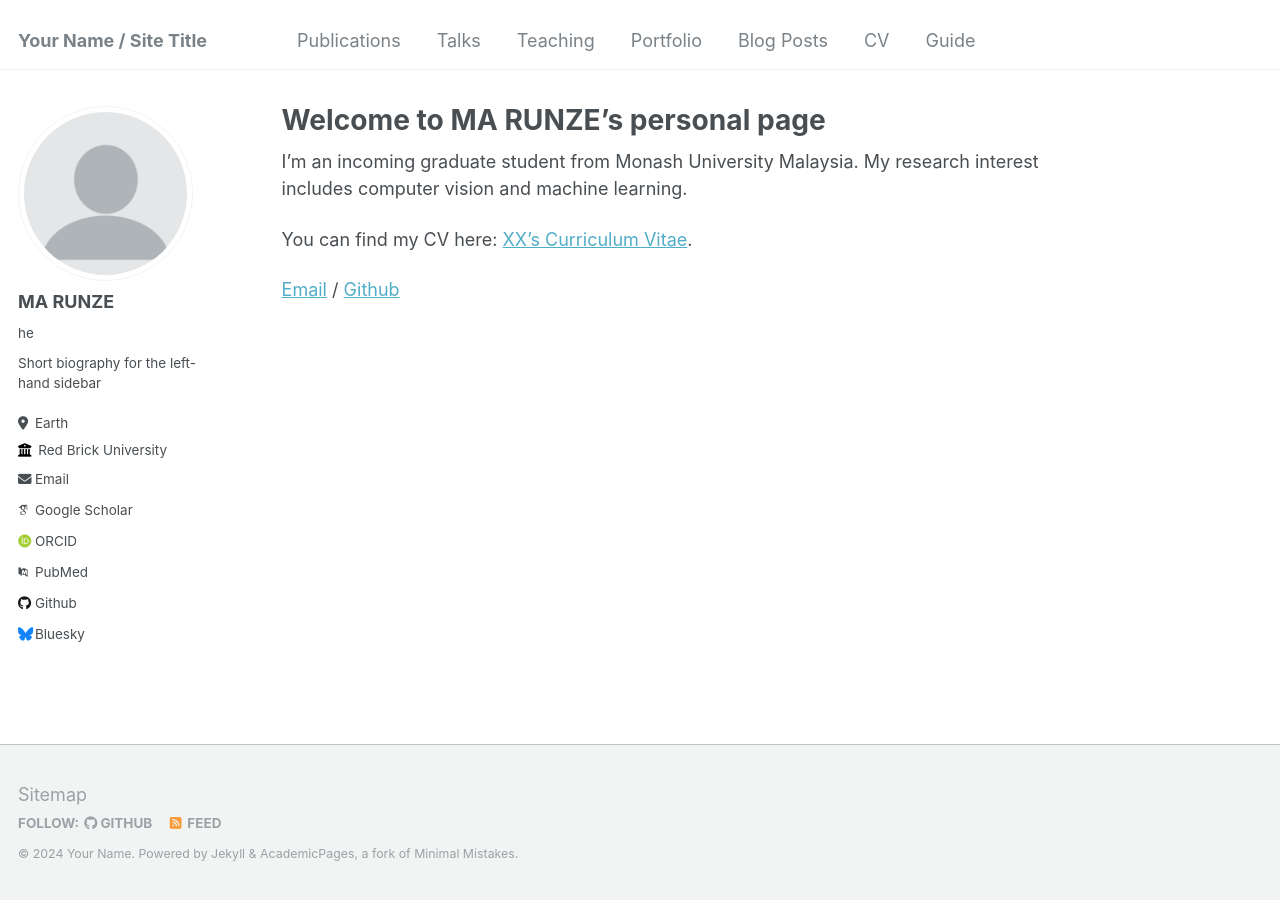
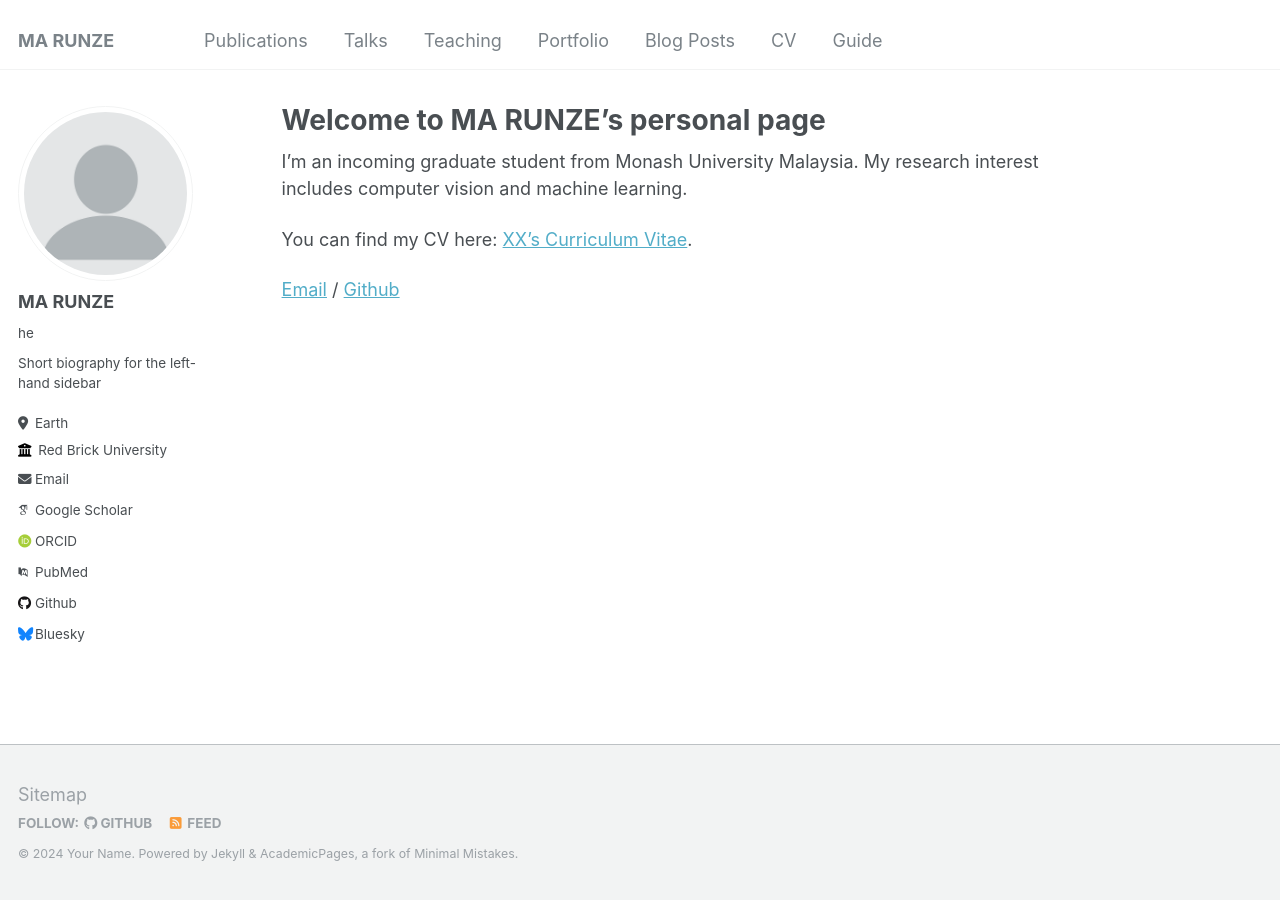
Before and after one commit to Kha1edze/Kha1edze.github.io, a Jekyll site: the page built from _pages/about.md, in a window 1280 px wide. Built offline with Jekyll 4.4.1, drawn with Linux system fonts in a browser that asks for light colours; some web fonts are replaced.

Commit message:
Update _config.yml

```diff
--- a/_config.yml
+++ b/_config.yml
@@ -8,11 +8,11 @@
 
 # Basic Site Settings
 locale                   : "en-US"
-title                    : "Your Name / Site Title"
+title                    : "MA RUNZE"
 title_separator          : "-"
 name                     : &name "Your Name"
 description              : &description "personal description"
-url                      : https://academicpages.github.io # the base hostname & protocol for your site e.g. "https://mmistakes.github.io"
+url                      : https://Kha1edze.github.io # the base hostname & protocol for your site e.g. "https://mmistakes.github.io"
 baseurl                  : "" # the subpath of your site, e.g. "/blog"
 repository               : "academicpages/academicpages.github.io"
 
```
